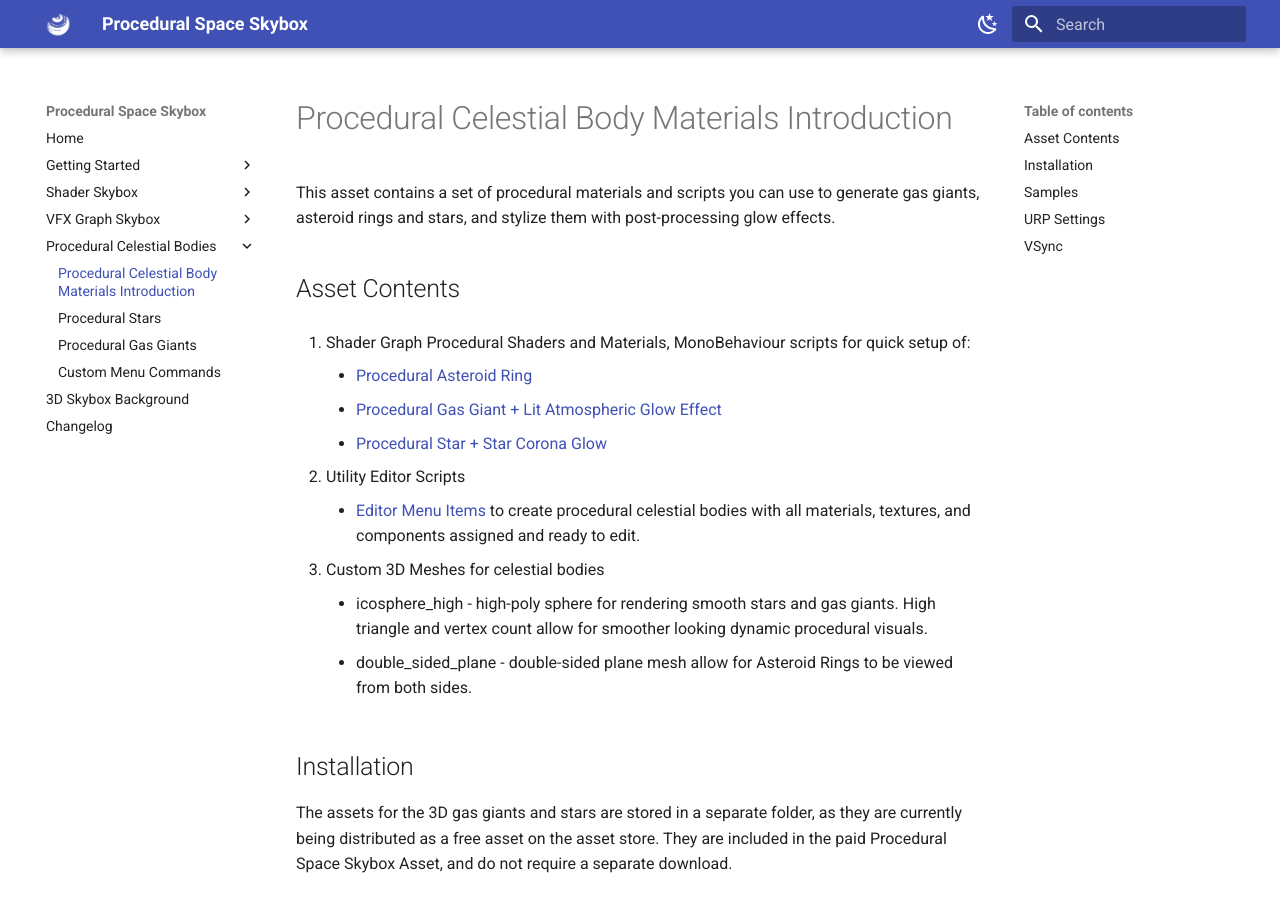
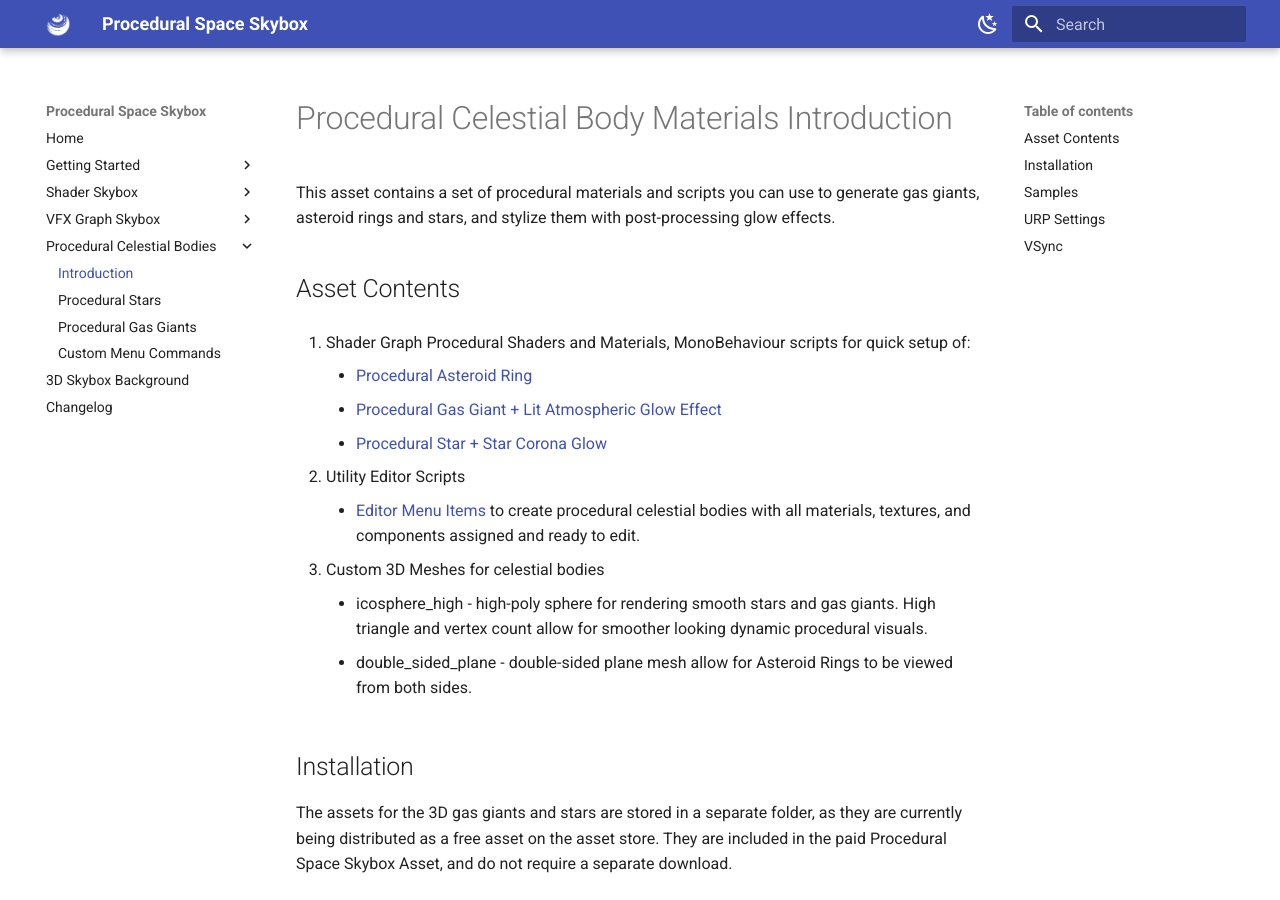
Before and after one commit to parallel-cascades/procedural-space-skybox-documentation, an MkDocs documentation site: the page built from docs/procedural-celestial-bodies/introduction.md, in a window 1280 px wide and 900 px high. Built offline with MkDocs 1.6.1 and Material for MkDocs 9.7.7, drawn with Linux system fonts in a browser that asks for light colours.

Commit message:
shortened link for pcbm introduction page

```diff
--- a/docs/procedural-celestial-bodies/procedural-celestial-body-materials-introduction.md
+++ b/docs/procedural-celestial-bodies/introduction.md
@@ -34,7 +34,7 @@
 
 The Sample URP Asset and Renderer have the shadows and anti-aliasing settings used to get the look of the asset presented in the store page.
 
-The 3D Skybox Renderer is related to [3D Skybox](../3d-skybox.md) setup.
+The 3D Skybox Renderer is related to [3D Skybox](../3d-skybox-background.md) setup.
 
 ## VSync
 
--- a/mkdocs.yml
+++ b/mkdocs.yml
@@ -18,7 +18,7 @@
     - VFX Graph Skybox Customization: vfx-graph-skybox/customization.md
     - Procedural Nebula Texture Generator: vfx-graph-skybox/procedural-nebula-texture-generator.md
   - Procedural Celestial Bodies:
-    - Procedural Celestial Body Materials Introduction: procedural-celestial-bodies/procedural-celestial-body-materials-introduction.md
+    - Introduction: procedural-celestial-bodies/introduction.md
     - Procedural Stars: procedural-celestial-bodies/procedural-stars.md
     - Procedural Gas Giants: procedural-celestial-bodies/procedural-gas-giants.md
     - Custom Menu Commands: procedural-celestial-bodies/custom-menu-commands.md
```
